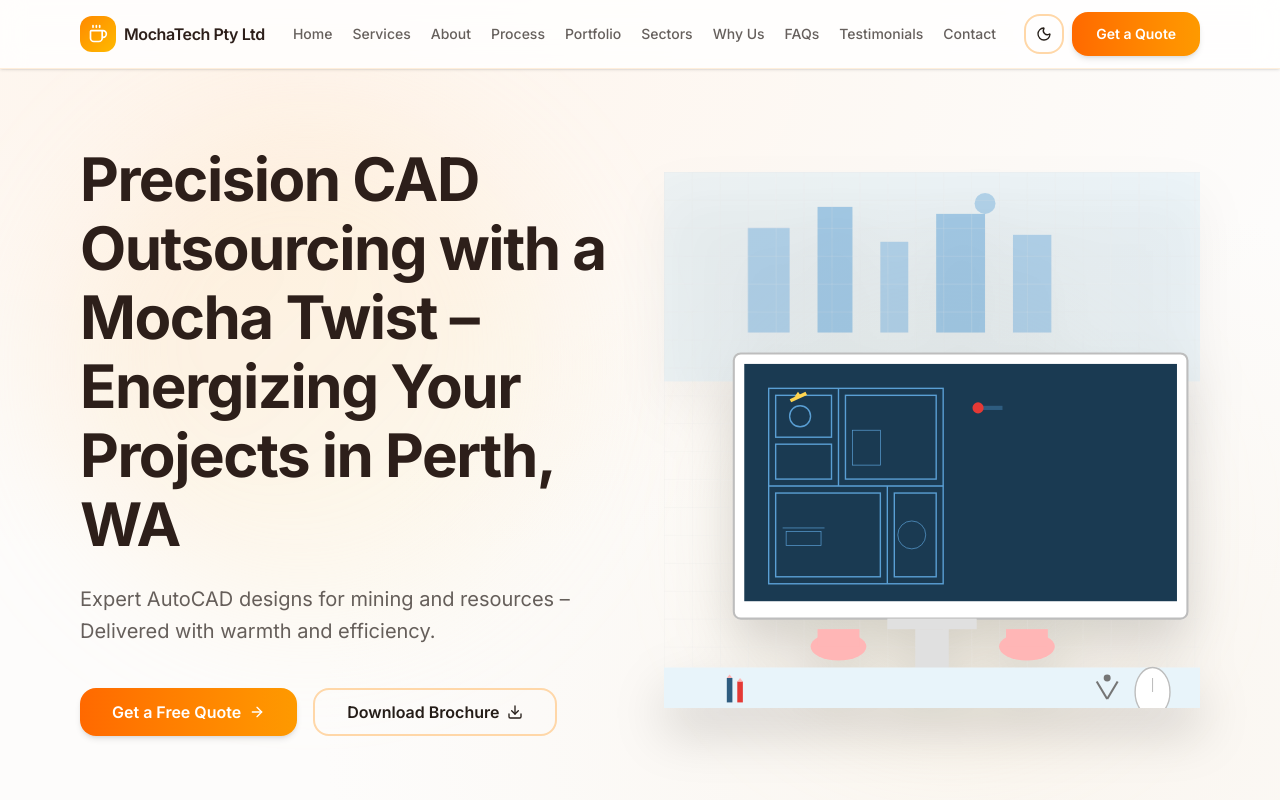
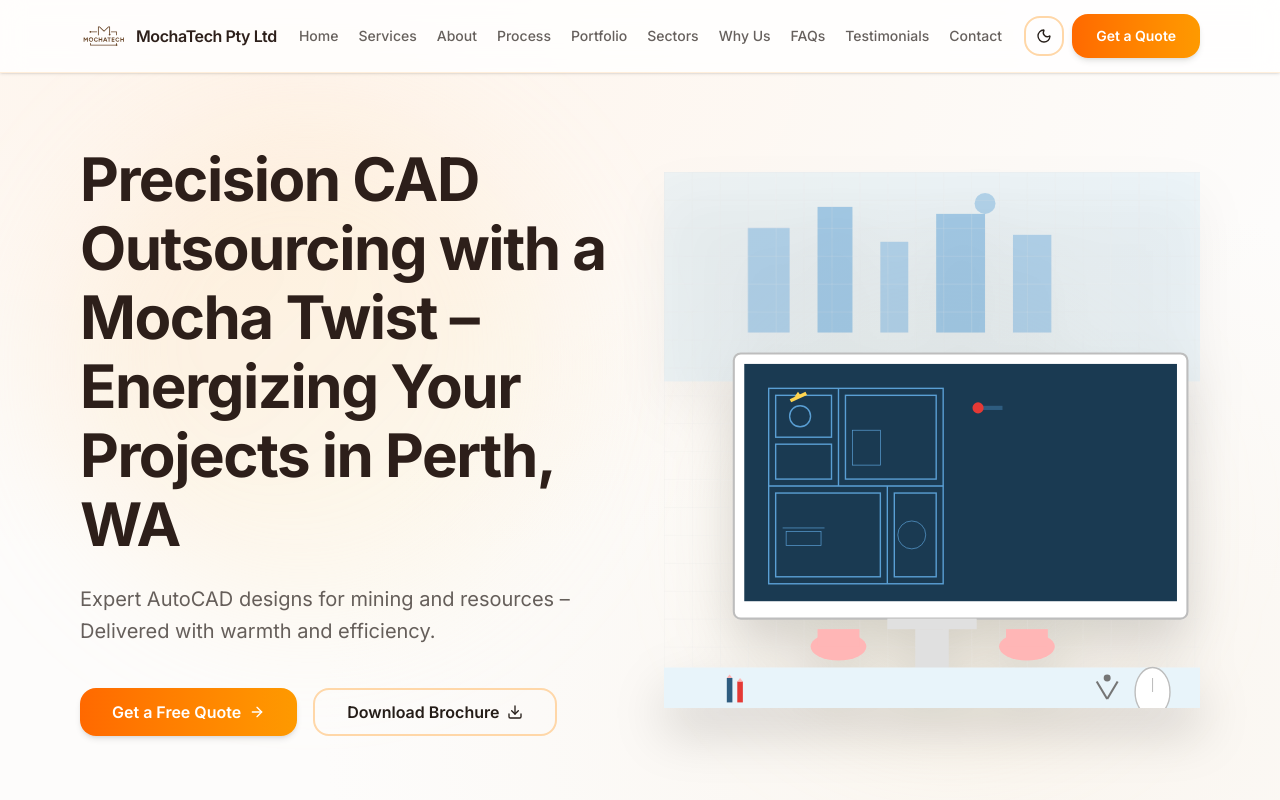
Before and after one commit to saunakshrestha/mocha-tech, a Next.js app: page / in a window 1280 px wide. Shown: the top 800 px of the page. Built offline with nearby package versions, Linux system fonts and the light colour scheme.

Commit message:
feat: add company logo to Navbar component

```diff
--- a/src/components/sections/Navbar.tsx
+++ b/src/components/sections/Navbar.tsx
@@ -2,8 +2,9 @@
 
 import * as React from "react";
 import Link from "next/link";
+import Image from "next/image";
 import { motion, useReducedMotion } from "framer-motion";
-import { Menu, X, Coffee } from "lucide-react";
+import { Menu, X } from "lucide-react";
 
 import { navLinks } from "@/lib/data";
 import { cn } from "@/lib/utils";
@@ -34,9 +35,13 @@ export function Navbar() {
           href="#home"
           className="flex items-center gap-2 font-[var(--font-heading)] text-base font-semibold tracking-tight"
         >
-          <span className="inline-flex h-9 w-9 items-center justify-center rounded-xl bg-gradient-to-br from-orange-400 to-amber-400">
-            <Coffee className="h-5 w-5 text-white" />
-          </span>
+          <Image
+            src="/company-logo.svg"
+            alt="MochaTech Logo"
+            width={48}
+            height={48}
+            className="h-12 w-12"
+          />
           <span className="text-[#2d1f1a]">MochaTech Pty Ltd</span>
         </Link>
 
```
Also changed, not shown: public/company-logo.svg (added).
